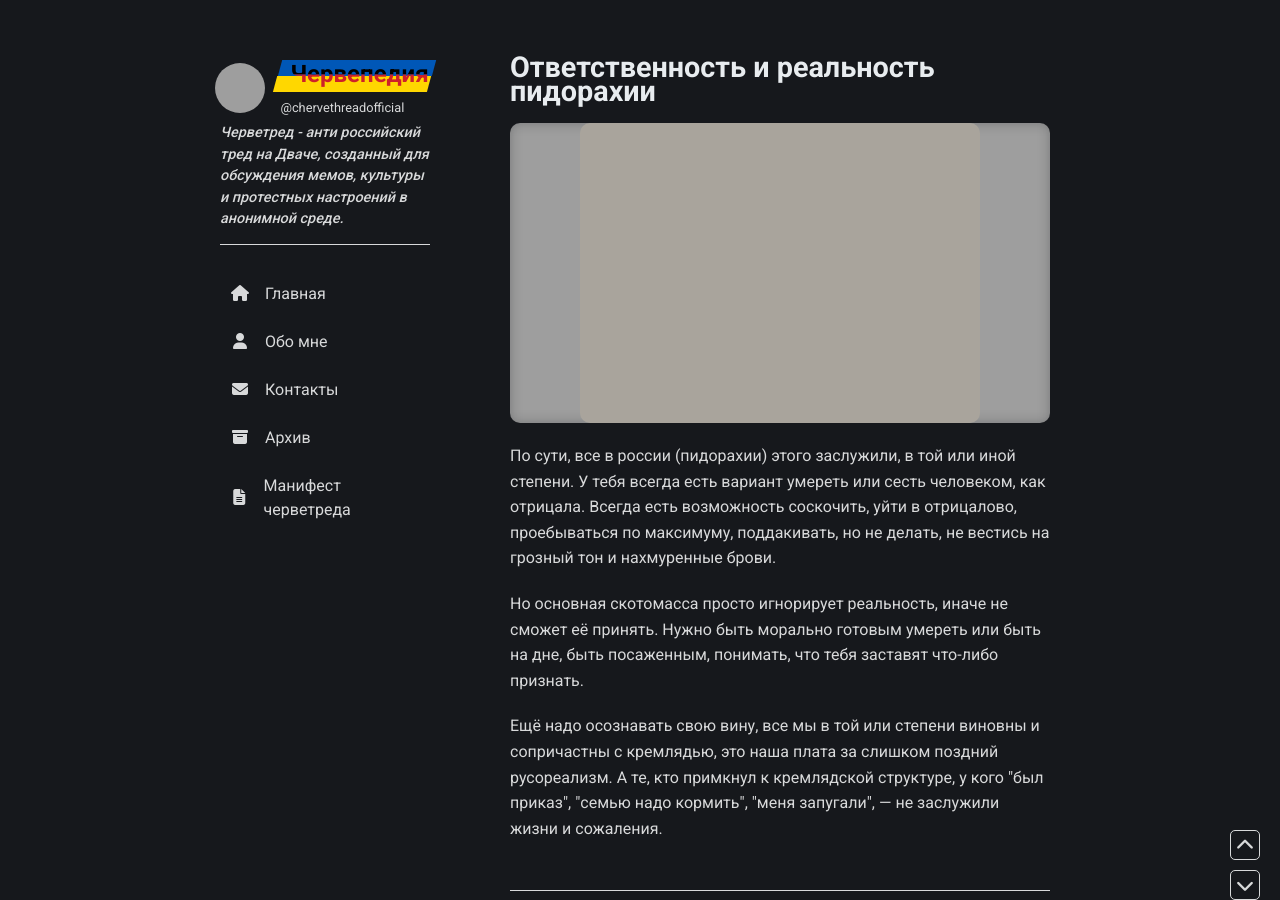
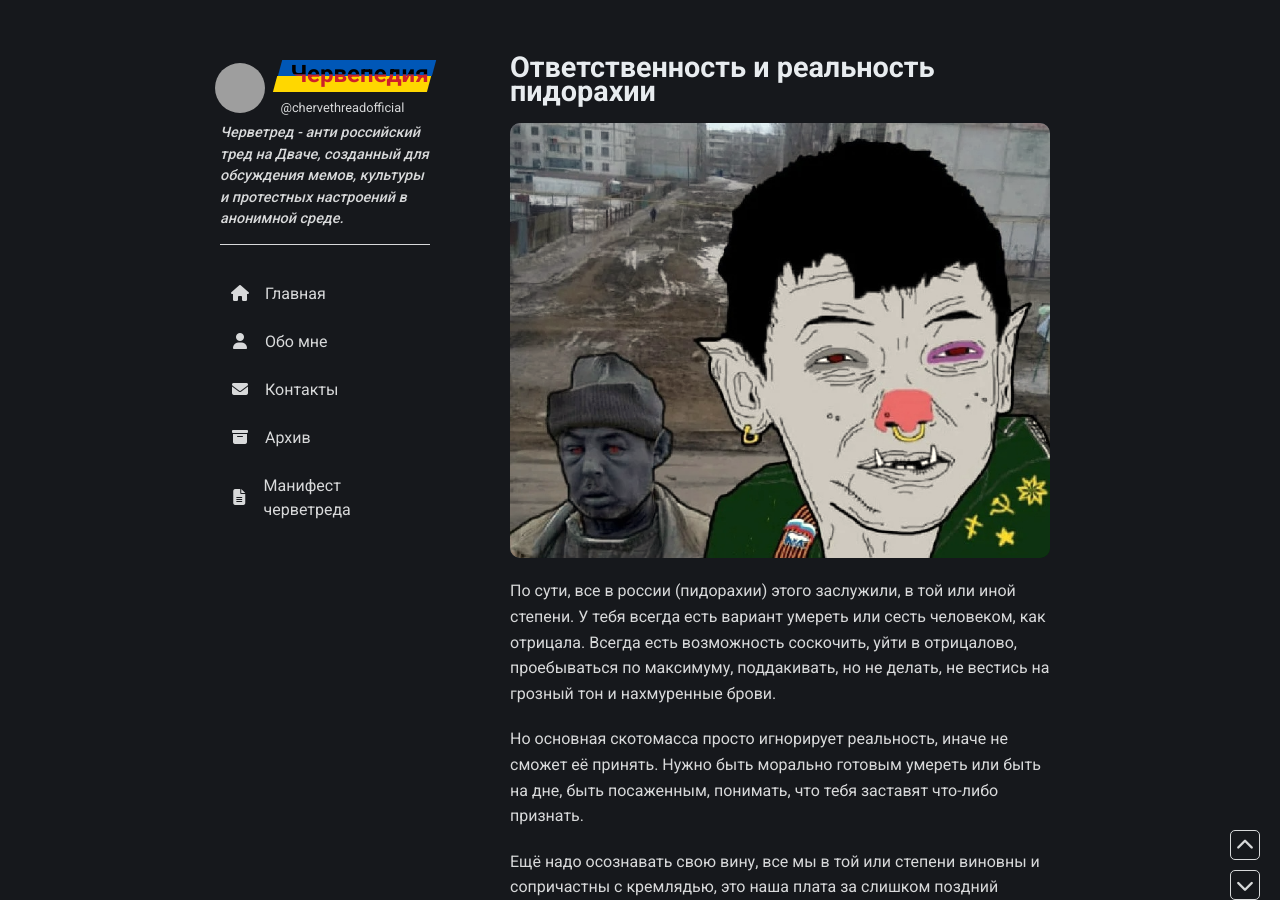
Before and after one commit to chervepediya/chervepediya.github.io, a Jekyll site: the page built from _posts/2025-02-21-pidorashki-i-otvetstvennost.md, in a window 1280 px wide and 900 px high. Built offline with Jekyll 4.4.1, drawn with Linux system fonts in a browser that asks for light colours; nearby versions of some CDN libraries; a script that is not in the unit is left out; grey boxes are pictures that could not be loaded.

Commit message:
Update 2025-02-21-pidorashki-i-otvetstvennost.md

```diff
--- a/_posts/2025-02-21-pidorashki-i-otvetstvennost.md
+++ b/_posts/2025-02-21-pidorashki-i-otvetstvennost.md
@@ -2,7 +2,7 @@
 layout: post
 title: Ответственность и реальность пидорахии
 date: 2024-02-21
-image: assets/images/черветред(1).png
+image: assets/images/черветред(2).jpg
 description: Черветред — по сути, все в пидорахии этого заслужили, в той или иной степени. У тебя всегда есть вариант умереть или сесть человеком, как отрицала.
 ---
 
```
